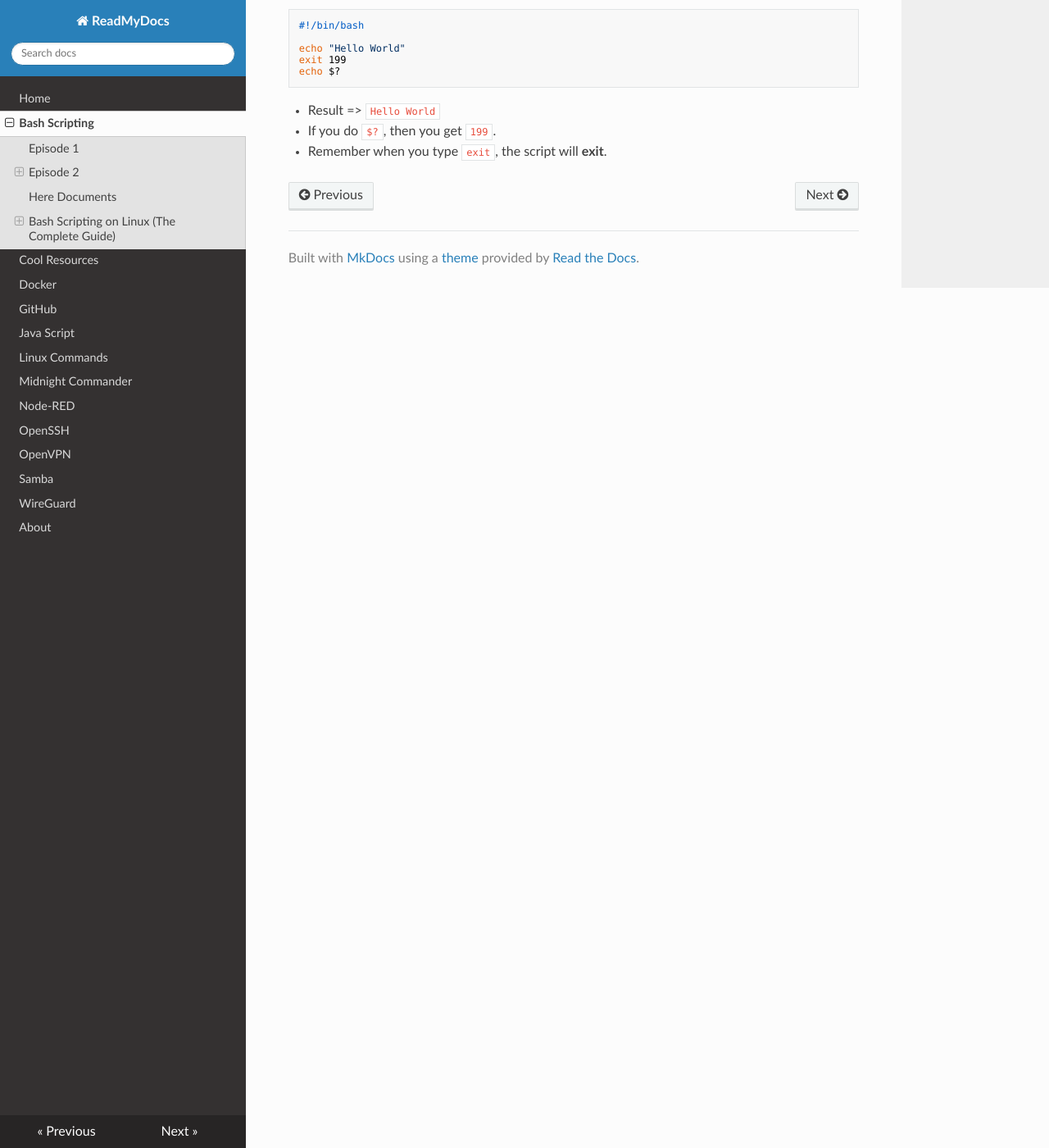
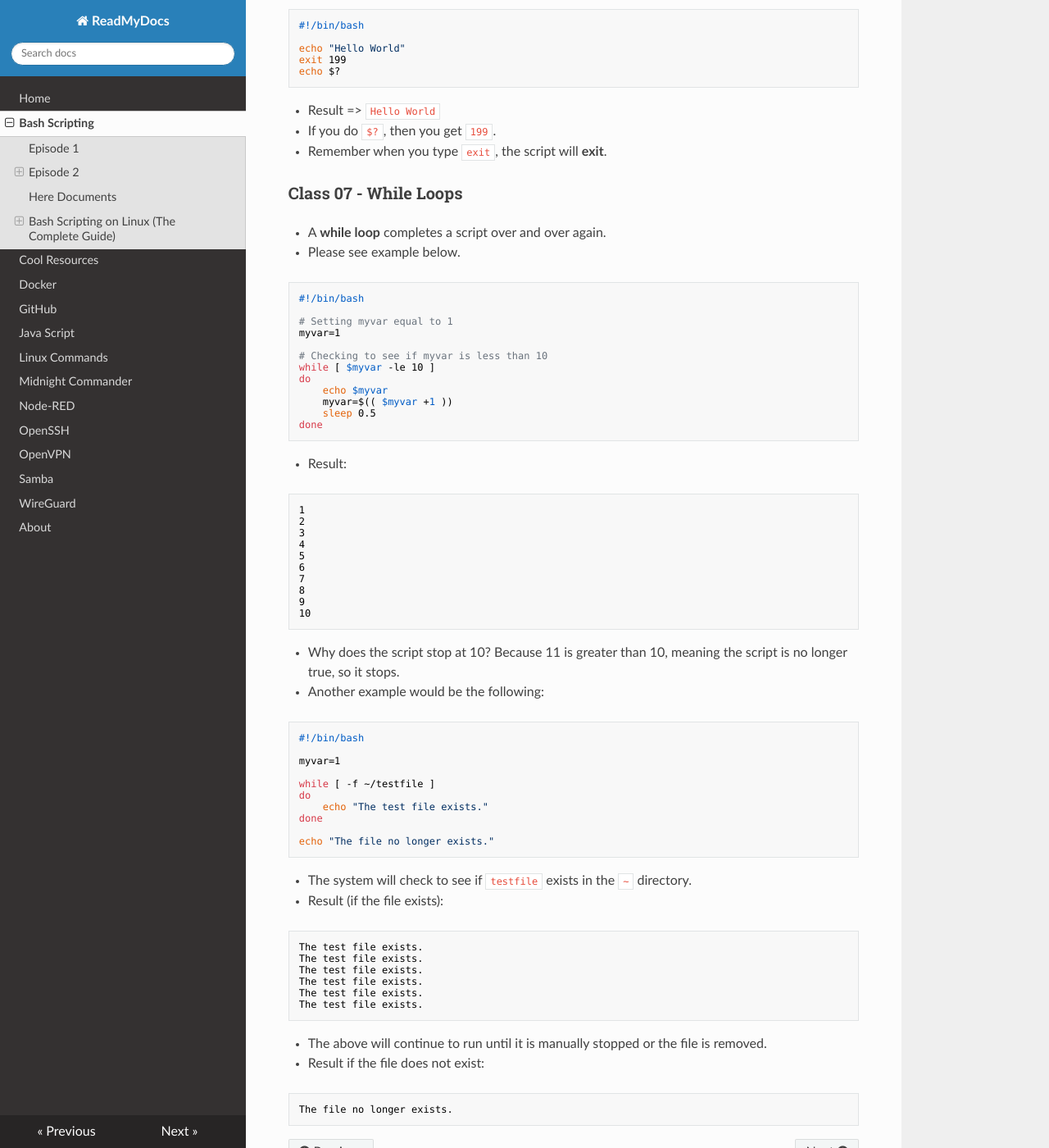
Before and after one commit to mholdiman19/mholdiman19.github.io, an MkDocs documentation site: the page built from docs/bash_scripting.md, in a window 1280 px wide and 1400 px high, scrolled down 11629 px. Shown: the whole window at 82% size. Built offline with MkDocs 1.6.1, drawn with Linux system fonts in a browser that asks for light colours; nearby versions of some CDN libraries.

Commit message:
started Class 07
while loops

````diff
--- a/docs/bash_scripting.md
+++ b/docs/bash_scripting.md
@@ -611,3 +611,73 @@ echo $?
 * Result => `Hello World`
 * If you do `$?`, then you get `199`.
 * Remember when you type `exit`, the script will __exit__.
+
+### Class 07 - While Loops
+
+* A __while loop__ completes a script over and over again.
+* Please see example below.
+
+```bash
+#!/bin/bash
+
+# Setting myvar equal to 1
+myvar=1
+
+# Checking to see if myvar is less than 10
+while [ $myvar -le 10 ]
+do
+    echo $myvar
+    myvar=$(( $myvar +1 ))
+    sleep 0.5
+done
+```
+
+* Result:
+
+```text
+1
+2
+3
+4
+5
+6
+7
+8
+9
+10
+```
+
+* Why does the script stop at 10?  Because 11 is greater than 10, meaning the script is no longer true, so it stops.
+* Another example would be the following:
+
+```bash
+#!/bin/bash
+
+myvar=1
+
+while [ -f ~/testfile ]
+do
+    echo "The test file exists."
+done
+
+echo "The file no longer exists."
+```
+
+* The system will check to see if `testfile` exists in the `~` directory.
+* Result (if the file exists):
+
+```text
+The test file exists.
+The test file exists.
+The test file exists.
+The test file exists.
+The test file exists.
+The test file exists.
+```
+
+* The above will continue to run until it is manually stopped or the file is removed.
+* Result if the file does not exist:
+
+```text
+The file no longer exists.
+```
````
